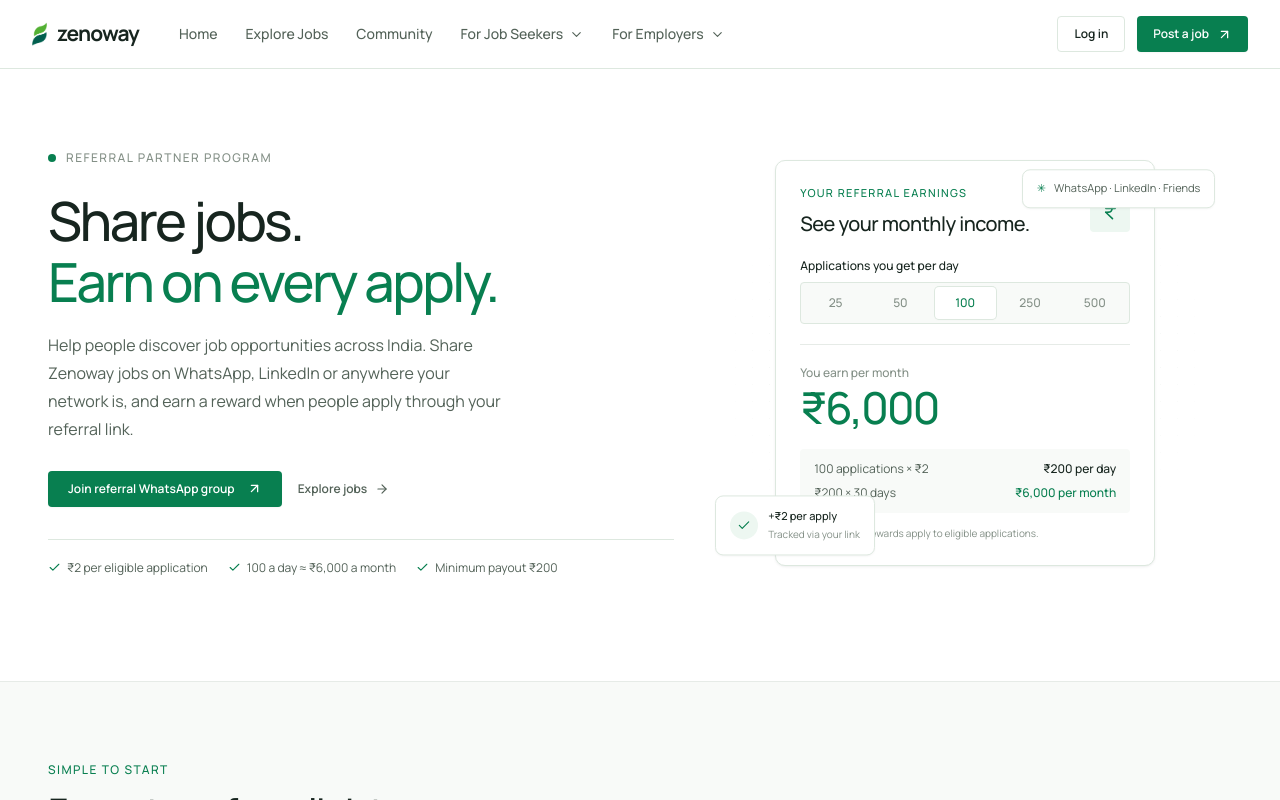
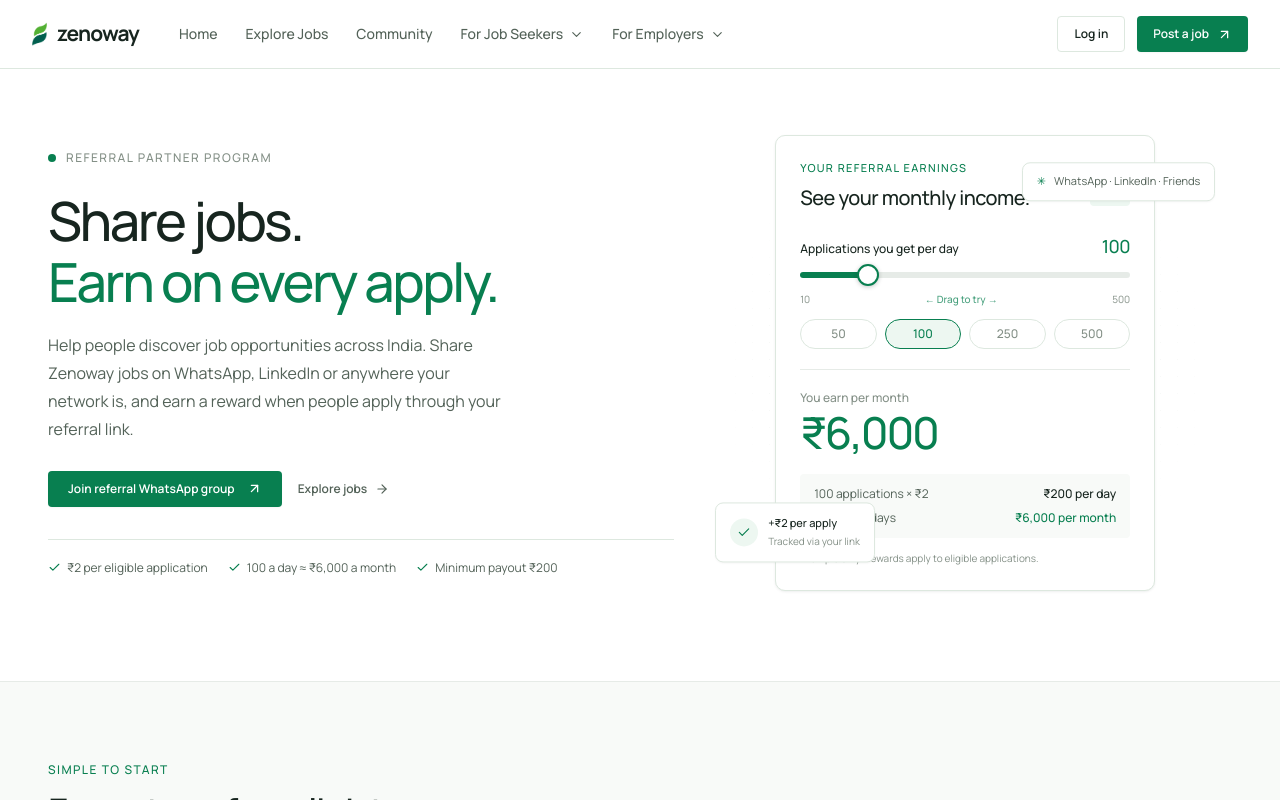
Before and after one commit to aswanthup06/uxion, a Next.js app: page /referral in a window 1280 px wide. Built offline with nearby package versions, Linux system fonts and the light colour scheme.

Commit message:
feat: add referral page with reward calculator and steps

```diff
--- a/src/app/referral/page.tsx
+++ b/src/app/referral/page.tsx
@@ -1,8 +1,15 @@
 "use client";
 
-import { useState } from "react";
+import { useEffect, useState } from "react";
 import Link from "next/link";
-import { AnimatePresence, motion, useReducedMotion } from "framer-motion";
+import {
+    animate,
+    AnimatePresence,
+    motion,
+    useMotionValue,
+    useReducedMotion,
+    useTransform,
+} from "framer-motion";
 import {
     ArrowRight,
     ArrowUpRight,
@@ -22,7 +29,9 @@
 const ZENOWAY_URL = "https://www.zenoway.com";
 
 const REWARD = 2;
-const PRESETS = [25, 50, 100, 250, 500];
+const PRESETS = [50, 100, 250, 500];
+const MIN_APPS = 10;
+const MAX_APPS = 500;
 const DAYS = 30;
 
 const STEPS = [
@@ -65,15 +74,45 @@
 
 const fmt = (n: number) => n.toLocaleString("en-IN");
 
+function SliderStyles() {
+    return (
+        <style>{`
+      .zw-range { -webkit-appearance: none; appearance: none; width: 100%; height: 6px; border-radius: 9999px; cursor: pointer;
+        background: linear-gradient(to right, #087f50 var(--p), #e6ebe7 var(--p)); outline: none; }
+      .zw-range::-webkit-slider-thumb { -webkit-appearance: none; width: 22px; height: 22px; border-radius: 50%;
+        background: #fff; border: 2px solid #087f50; box-shadow: 0 1px 4px rgba(24,35,30,.25); cursor: grab; }
+      .zw-range::-moz-range-thumb { width: 18px; height: 18px; border-radius: 50%;
+        background: #fff; border: 2px solid #087f50; box-shadow: 0 1px 4px rgba(24,35,30,.25); cursor: grab; }
+      .zw-range:focus-visible::-webkit-slider-thumb { box-shadow: 0 0 0 4px rgba(8,127,80,.25); }
+      .zw-range[data-hint="true"]::-webkit-slider-thumb { animation: zw-thumb 1.6s ease-out infinite; }
+      .zw-range[data-hint="true"]::-moz-range-thumb { animation: zw-thumb 1.6s ease-out infinite; }
+      @keyframes zw-thumb { 0% { box-shadow: 0 0 0 0 rgba(15,169,104,.55); } 100% { box-shadow: 0 0 0 14px rgba(15,169,104,0); } }
+    `}</style>
+    );
+}
+
 export default function ZenowayReferralPage() {
     const [apps, setApps] = useState(100);
+    const [touched, setTouched] = useState(false);
+    const countValue = useMotionValue(0);
+    const countText = useTransform(countValue, (v) => `₹${fmt(Math.round(v))}`);
     const reduceMotion = useReducedMotion();
 
     const daily = apps * REWARD;
     const monthly = daily * DAYS;
 
+    // count the monthly figure up on load and on every change
+    useEffect(() => {
+        const controls = animate(countValue, monthly, {
+            duration: reduceMotion ? 0 : 0.8,
+            ease: [0.22, 1, 0.36, 1],
+        });
+        return () => controls.stop();
+    }, [monthly, reduceMotion, countValue]);
+
     return (
         <main className="bg-surface-base text-text-primary">
+            <SliderStyles />
             {/* ================= HERO ================= */}
             <section className="overflow-hidden">
                 <div className="mx-auto max-w-7xl px-6 pb-12 pt-4 sm:px-10 sm:pt-6 lg:px-12">
@@ -212,23 +251,47 @@
                                 </div>
 
                                 {/* input */}
-                                <p className="mt-5 text-xs font-medium text-text-primary">
-                                    Applications you get per day
-                                </p>
-                                <div
-                                    role="group"
-                                    aria-label="Applications per day"
-                                    className="mt-2 flex items-center gap-1 rounded-control border border-border-default bg-surface-subtle p-1"
-                                >
+                                <div className="mt-5 flex items-baseline justify-between">
+                                    <label htmlFor="apps-per-day" className="text-xs font-medium text-text-primary">
+                                        Applications you get per day
+                                    </label>
+                                    <span className="text-lg font-medium tracking-tight text-brand">{fmt(apps)}</span>
+                                </div>
+
+                                <input
+                                    id="apps-per-day"
+                                    type="range"
+                                    min={MIN_APPS}
+                                    max={MAX_APPS}
+                                    step={10}
+                                    value={apps}
+                                    data-hint={!touched}
+                                    onChange={(e) => {
+                                        setApps(Number(e.target.value));
+                                        setTouched(true);
+                                    }}
+                                    className="zw-range mt-3"
+                                    style={{ "--p": `${((apps - MIN_APPS) / (MAX_APPS - MIN_APPS)) * 100}%` } as React.CSSProperties}
+                                />
+                                <div className="mt-2 flex items-center justify-between text-[10px] text-text-muted">
+                                    <span>{MIN_APPS}</span>
+                                    {!touched && <span className="animate-pulse font-medium text-brand">← Drag to try →</span>}
+                                    <span>{MAX_APPS}</span>
+                                </div>
+
+                                <div className="mt-3 flex gap-2">
                                     {PRESETS.map((p) => (
                                         <button
                                             key={p}
                                             type="button"
-                                            onClick={() => setApps(p)}
+                                            onClick={() => {
+                                                setApps(p);
+                                                setTouched(true);
+                                            }}
                                             aria-pressed={apps === p}
-                                            className={`flex-1 cursor-pointer rounded-control px-1 py-2 text-xs font-medium transition-colors ${apps === p
-                                                    ? "bg-surface-card text-brand shadow-subtle ring-1 ring-border-default"
-                                                    : "text-text-muted hover:text-text-primary"
+                                            className={`flex-1 cursor-pointer rounded-pill border px-2 py-1.5 text-xs font-medium transition-colors ${apps === p
+                                                    ? "border-brand bg-brand-soft text-brand"
+                                                    : "border-border-default text-text-muted hover:border-border-strong hover:text-text-primary"
                                                 }`}
                                         >
                                             {fmt(p)}
@@ -240,22 +303,10 @@
 
                                 {/* result */}
                                 <p className="text-xs font-medium text-text-muted">You earn per month</p>
-                                <div className="mt-1 overflow-hidden">
-                                    <AnimatePresence mode="wait" initial={false}>
-                                        <motion.p
-                                            key={monthly}
-                                            initial={reduceMotion ? false : { opacity: 0, y: 10 }}
-                                            animate={{ opacity: 1, y: 0 }}
-                                            exit={reduceMotion ? undefined : { opacity: 0, y: -8 }}
-                                            transition={{ duration: 0.2 }}
-                                            className="text-[44px] font-medium leading-none tracking-[-0.04em] text-brand"
-                                        >
-                                            ₹{fmt(monthly)}
-                                        </motion.p>
-                                    </AnimatePresence>
-                                </div>
+                                <motion.p className="mt-1 text-[44px] font-medium leading-none tracking-[-0.04em] text-brand tabular-nums">
+                                    {countText}
+                                </motion.p>
 
-                                {/* how it adds up */}
                                 <dl className="mt-5 space-y-2 rounded-control bg-surface-subtle px-3.5 py-3 text-xs">
                                     <div className="flex items-center justify-between">
                                         <dt className="text-text-secondary">{fmt(apps)} applications × ₹{REWARD}</dt>
```
